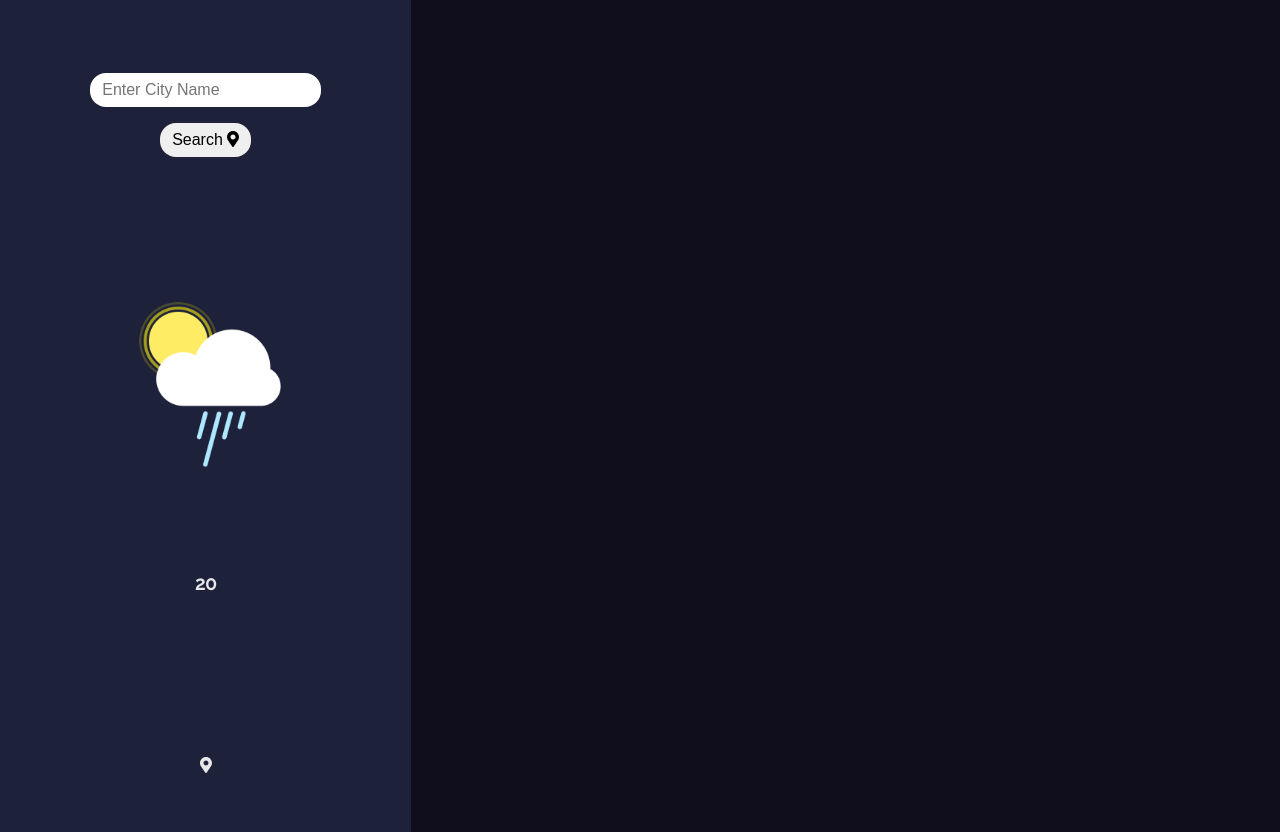
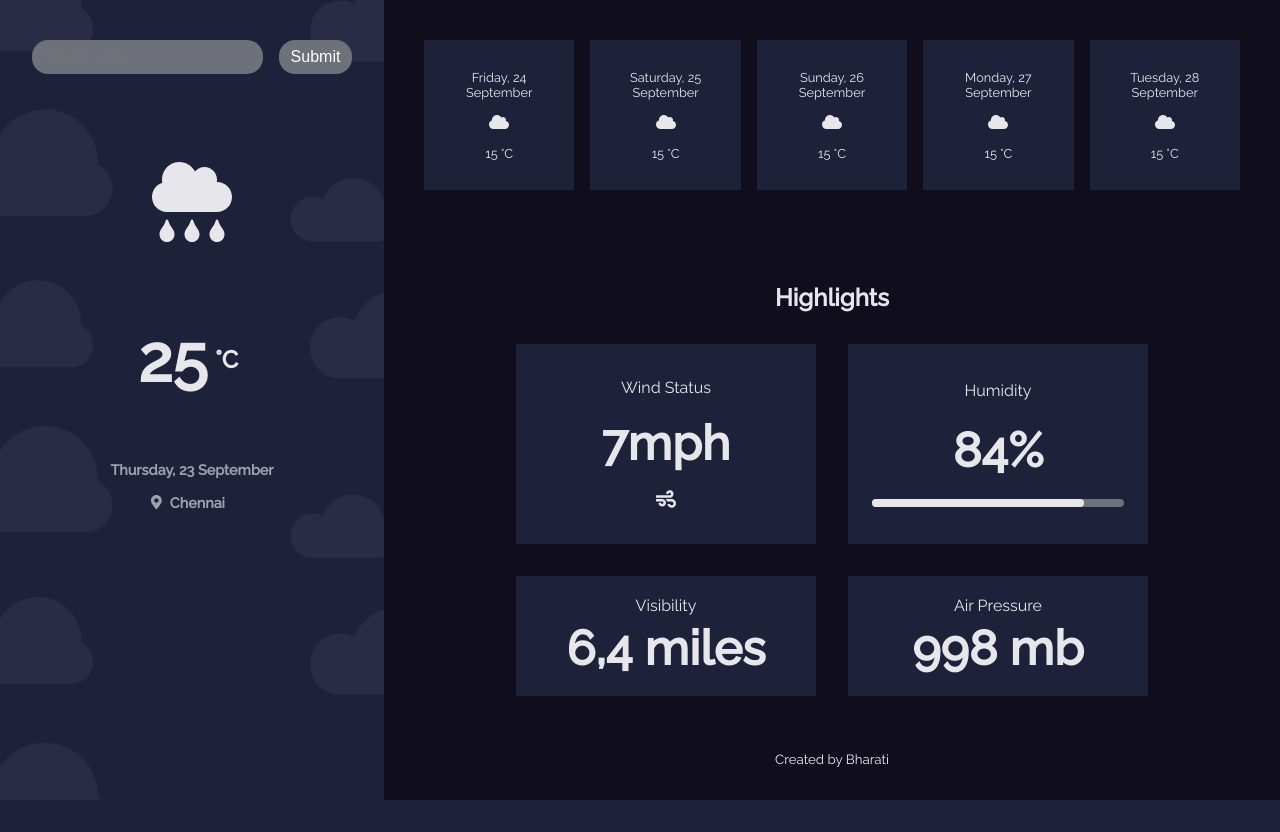
Before and after one commit to bharati-21/react-weather-app, a React (Create React App) app: page / in a window 1280 px wide. After the commit the page ends 800 px from the top, so only its background shows below. Built offline with nearby package versions, Linux system fonts and the light colour scheme.

Commit message:
basic ui

```diff
--- a/src/App.css
+++ b/src/App.css
@@ -10,101 +10,220 @@ html {
 
 body {
   font-family: 'Raleway', sans-serif;
-  height: 100%;
-  width: 100%;
   display: flex;
   flex-direction: column;
   justify-content: center;
   align-content: center;
-
-  background-color: #100E1D;
+  background-color: #1E213A;
   color: #E7E7EB;
-}
-
-.App {
-  display: flex;
-  flex-direction: row;
-  align-items: center;
-  align-content: center;
-  justify-content: center;
-  min-height: 100%;
   width: 100%;
 }
 
-.weather-today {
-  background-color: #1E213A;
-  padding: 1rem;
-  flex: 2;
-  padding: 1rem 2rem;
+
+.App {
+  min-height: 100vh;
+  display: grid;
+  grid-auto-flow: column;
+  gap: 0;
+  width: 100%;
+  grid-template-columns: 30% 70%;
 }
 
-.flex-container {
+.container {
+  padding: 1rem;
   display: flex;
   flex-direction: column;
+  justify-content: space-between;
   align-items: center;
-  justify-content: space-around;
-  width: 100%;
-  min-height: 100vh;
+  text-align: center;
+  position: relative;
 }
 
 
-.weather-today input[type="text"].city-input{
+.weather-today .container {
+  justify-content: flex-start;
+  overflow: hidden;
+  position: sticky;
+  top: 0px;
+  height: 100vh;
+}
+
+.weather-today .container::after {
+  position: absolute;
+  top: 0;
+  left: 0;
+  content: '';
+  width: 100%;
+  height: 100%;
+  opacity: 0.05;
+  background: url('./assets/Cloud-background.png') center center/ 150%;
+  background-origin:content-box;
+}
+
+.weather-today .container > * {
+  z-index: 1;
+}
+
+.weather-today .city-form {
+  margin: 1rem auto 2rem auto;
+}
+
+.weather-today .city-input, .btn-search-city {
   padding: 0.5rem 0.75rem;
+  margin: 0.5rem;
+  display: inline-block;
+  outline: none;
+
+  background-color: #6E707A;
+  color: #fff;
+  border: none;
   border-radius: 1rem;
-  outline: none;
-  border: none;
-  display: block;
-  margin: 1rem auto;
   font-size: 1rem;
+}
+
+.weather-today .weather-icon {
+  margin: 3rem auto;
+}
+
+.weather-today .weather-temp {
+  margin: 2rem  auto;
+  font-size: 4rem;
+  display: flex;
+  justify-content: center;
+  align-items: center;
+}
+
+.weather-today .weather-temp .temp-unit {
+  font-size: 1.5rem;
+  margin: 0 0.5rem;
+
+}
+
+.weather-date-place {
+  margin: 1rem;
+  color: #A09FB1;
+  font-size: 0.9rem;
+  font-weight: bold;
+}
+
+.weather-today .weather-date {
   margin: 1rem auto;
 }
 
-.weather-today button[type="submit"].city-search{
-  padding: 0.5rem 0.75rem;
-  border-radius: 1rem;
-  outline: none;
-  border: none;
-  display: block;
-  font-size: 1rem;
-  margin: 0 auto 2rem auto;
-}
-
- img {
-  display: block;
-  margin: 1.5rem auto;
-  max-width: 150px;
+.weather-place {
+  margin: auto 0.5rem;
 }
 
 .weather-future {
-  flex: 5;
-}
-
-@media screen and (max-width: 800px) {
-  .App {
-    flex-direction: column;
-  }
-
-  .weather-today, .weather-future {
-    flex: 1 1 100%;
-    width: 100%;
-  }
-
-  .weather-today input[type="text"].city-input,
-  .weather-today button[type="submit"].city-search{
-    display: inline-block;
-    margin-right: 0.5rem;
-    margin-left: 0.5rem;
-  }
+  background: #100E1D;
+  padding: 2rem;
 }
 
 
+.weather-future-temp, .weather-future-date {
+  font-size: 0.8rem;
+}
 
-@media screen and (max-width: 500px) {
+.cards-container {
+  display: grid;
+  grid-template-columns: repeat(5,1fr);
+}
 
-  .weather-today input[type="text"].city-input,
-  .weather-today button[type="submit"].city-search{
-    display: block;
-    margin-right: auto;
-    margin-left: auto;
+
+.weather-today-highlights .cards-container {
+  grid-template-columns: repeat(2, 1fr);
+}
+
+.card {
+  display: flex;
+  flex-direction: column;
+  justify-content: space-evenly;
+  align-items: center;
+  background-color: #1E213A;
+
+}
+
+
+.card.small {
+  flex: 0 1 110px;
+  height: 150px;
+  min-width: 110px;
+  padding: 1rem;
+  margin: 0.5rem;
+}
+
+.weather-today-highlights > h2 {
+  margin: 3rem auto 1rem auto;
+}
+
+.weather-today-highlights .cards-container .card {
+  font-size: 2rem;
+}
+
+.card.large {
+  flex: 0 1 300px;
+  height: 200px;
+  width: 300px;
+  min-width: 200px;
+  padding: 1rem 1.5rem;
+  margin: 1rem;
+}
+
+.card.medium {
+  flex: 0 1 300px;
+  height: 120px;
+  width: 300px;
+  min-width: 200px;
+  padding: 1rem;
+  margin: 1rem;
+}
+
+
+.progress-bar {
+  width: 100%;
+  background-color: #6E707A;
+  height: 8px;
+  border-radius: 2rem;
+  -webkit-border-radius: 2rem;
+  -moz-border-radius: 2rem;
+  -ms-border-radius: 2rem;
+  -o-border-radius: 2rem;
+  position: relative;
+}
+
+.progress-bar::after {
+  position: absolute;
+  background-color: #E7E7EB;
+  content:'';
+  width: 84%;
+  height: 100%;
+  left: 0;
+  top: 0;
+  border-radius: 2rem;
+  -webkit-border-radius: 2rem;
+  -moz-border-radius: 2rem;
+  -ms-border-radius: 2rem;
+  -o-border-radius: 2rem;
+}
+
+.card.large p, .card.medium p {
+  font-size: 1rem;
+}
+
+.weather-highlight-icon {
+  font-size: 1.25rem;
+}
+
+footer {
+   text-align: center;
+}
+
+@media screen and (max-width: 1000px) {
+  .card.large {
+    width: 250px;
+  }
+
+  .cards-container {
+    grid-template-columns: repeat(3,1fr);
   }
 }
--- a/src/App.js
+++ b/src/App.js
@@ -1,50 +1,210 @@
 import './App.css';
 import {useState} from 'react'
 import { FontAwesomeIcon } from '@fortawesome/react-fontawesome';
-import { faMapMarkerAlt } from '@fortawesome/free-solid-svg-icons';
+import { faMapMarkerAlt, faCloud, faCloudRain, faCloudSun, faSun, faWind} from '@fortawesome/free-solid-svg-icons';
 import lightShower from'./assets/Shower.png';
 
 
 
 console.log(lightShower);
 
+const days = ['Sunday', 'Monday', 'Tuesday', 'Wednesday', 'Thursday', 'Friday', 'Saturday'];
+
+const months = ['January', 'February', 'March', 'April', 'May', 'June', 'July', 'August', 'September', 'October', 'November', 'december'];
+
+const todayDate = 29;
+const nextFiveDays = [];
+for(let i = 0; i<5; i++) {
+  const nextDate = new Date();
+  nextDate.setDate(nextDate.getDate()+i+1);
+
+  nextFiveDays[i] = `${days[nextDate.getDay()]}, ${nextDate.getDate()} ${months[nextDate.getMonth()]}`;
+  console.log(nextFiveDays[i]);
+}
 
 function App() {
 
-  const [city, setCity] = useState("");
+
+  const [city, setCity] = useState("Chennai");
+  const [unit, setUnit] = useState("°C");
+
+  const today = `${days[new Date().getDay()]}, ${new Date().getDate()} ${months[new Date().getMonth()]}`;
+  console.log(today);
+
+  function changeCity(e){
+    setCity(e.target.value);
+  }
 
   function searchCity(e) {
     e.preventDefault();
-    setCity(e.target.value);
   }
 
   return (
     <main className="App">
       <section className="weather-today">
-        <article className="flex-container">
-          <div className="flex-item">
-            <form className="city-form" onSubmit={(e) => searchCity(e)}>
-              <input type="text" name="city-input" className="city-input" id="city-input"  placeholder="Enter City Name"/>
-              <button type="submit" value="Search" className="city-search">Search <FontAwesomeIcon icon={faMapMarkerAlt}></FontAwesomeIcon></button>
+        <div className="container">
+          <article className="weather-city">
+            <form className="city-form" onSubmit={searchCity}>
+              <input className="city-input" placeholder="Search City" onChange={changeCity}/>
+              <input type="submit" className="btn-search-city"></input>
             </form>
-          </div>
-          <div className="flex-item">
-            <img src={lightShower}></img>
-          </div>
-          <h1 className="weather-temp">20</h1>
-          <h3 className="weather-desc"></h3>
-          <div className="weather-date-place">
-            <p className="weather-date"></p>
+          </article>
+          <article className="weather-icon">
+            <FontAwesomeIcon icon={faCloudRain} size="5x"></FontAwesomeIcon>
+          </article>
+          <article className="weather-data">
+            <h1 className="weather-temp">
+              <span className="temp-value">25</span>
+              <span className="temp-unit">{unit}</span>
+            </h1>
+            <h3 className="weather-desc"></h3>
+          </article>
+          <article className="weather-date-place">
+            <p className="weather-date">
+              {today}
+            </p>
             <p className="weather-place">
-              <span className="fontawesome-icon">
-              <FontAwesomeIcon icon={faMapMarkerAlt}></FontAwesomeIcon></span>
+              <span className="location-icon">
+                <FontAwesomeIcon icon={faMapMarkerAlt}></FontAwesomeIcon>
+              </span>
+              <span className="weather-place">
+                {city}
+              </span>
+            </p>
+          </article>
+        </div>
+      </section>
+      <section className="container weather-future">
+        <article className="weather-future-forecast cards-container">
+          {
+            nextFiveDays.map(date => {
+              return <div className="card small">
+                <p className="weather-future-date">{date}</p>
+                <p className="weather-future-icon"><FontAwesomeIcon icon={faCloud}></FontAwesomeIcon></p>
+                <p className="weather-future-temp">15 {unit}</p>
+              </div>
+            })
+          }
+        </article>
+        <article className="weather-today-highlights">
+          <h2 className="highlights-head">Highlights</h2>
+          <div className="cards-container">
+            <div className="card large">
+              <p className="weather-highlight">Wind Status</p>
+              <h2 className="weather-highlight-value">7mph</h2>
+              <p>
+                <FontAwesomeIcon icon={faWind} className="weather-highlight-icon"></FontAwesomeIcon>
               </p>
+            </div>
+            <div className="card large">
+              <p className="weather-highlight">Humidity</p>
+              <h2 className="weather-highlight-value">
+                <span className="humidity-value">84</span>
+                <span className="humidity-unit">%</span>
+              </h2>
+              <div className="progress-bar"></div>
+            </div>
+            <div className="card medium">
+              <p className="weather-highlight">Visibility</p>
+              <h2 className="weather-highlight-value">6,4 miles</h2>
+            </div>
+            <div className="card medium">
+              <p className="weather-highlight">Air Pressure</p>
+              <h2 className="weather-highlight-value">998 mb</h2>
+            </div>
           </div>
         </article>
+        <footer>
+          <small>Created by Bharati</small>
+        </footer>
       </section>
-      <section className="weather-future"></section>
     </main>
   );
 }
 
 export default App;
+
+
+/*
+<section className="weather-today">
+        <article className="flex-container">
+          <div className="flex-item">
+            <form className="city-form" onSubmit={searchCity}>
+              <input type="text" name="city-input" className="city-input" id="city-input"  placeholder="Enter City Name" onChange={changeCity}/>
+              <button type="submit" value="Search" className="city-search">Search <FontAwesomeIcon icon={faMapMarkerAlt}></FontAwesomeIcon></button>
+            </form>
+            <img src={lightShower}></img>
+          </div>
+
+          <h1 className="weather-temp">20<span className="weather-temp-unit">C</span></h1>
+          <h3 className="weather-desc">Windy</h3>
+          <div className="weather-date-place">
+            <p className="weather-date"></p>
+            <p className="weather-place">
+              <span className="fontawesome-icon">
+                <FontAwesomeIcon icon={faMapMarkerAlt}></FontAwesomeIcon>
+              </span>
+              <span className="weather-city">
+                {city}
+              </span>
+              </p>
+          </div>
+        </article>
+      </section>
+      <section className="weather-future">
+        <article className="flex-container">
+          <div className="card-container future-forecast">
+            <div className="card">
+              <h4 className="weather-future-date">Day 1</h4>
+              <div className="weather-future-icon"></div>
+              <p className="weather-future-temp"></p>
+            </div>
+            <div className="card">
+              <h4 className="weather-future-date">Day 2</h4>
+              <div className="weather-future-icon"></div>
+              <p className="weather-future-temp"></p>
+            </div>
+            <div className="card">
+              <h4 className="weather-future-date">Day 3</h4>
+              <div className="weather-future-icon"></div>
+              <p className="weather-future-temp"></p>
+            </div>
+            <div className="card">
+              <h4 className="weather-future-date">Day 4</h4>
+              <div className="weather-future-icon"></div>
+              <p className="weather-future-temp"></p>
+            </div>
+            <div className="card">
+              <h4 className="weather-future-date">Day 5</h4>
+              <div className="weather-future-icon"></div>
+              <p className="weather-future-temp"></p>
+            </div>
+          </div>
+          <div className="weather-today-highlights">
+            <h2>Today's Highlights</h2>
+            <div className="card-container highlights">
+              <div className="card">
+                <h4 className="weather-highlight">Wind Status</h4>
+                <p className="weather-highlight-value"></p>
+              </div>
+              <div className="card">
+                <h4 className="weather-highlight">Humidity</h4>
+                <p className="weather-highlight-value"></p>
+              </div>
+              <div className="card">
+                <h4 className="weather-highlight">Visibility</h4>
+                <p className="weather-highlight-value"></p>
+              </div>
+              <div className="card">
+                <h4 className="weather-highlight">Air Pressure</h4>
+                <p className="weather-highlight-value"></p>
+              </div>
+            </div>
+          </div>
+          <footer>
+            <small>created by Bharati</small>
+          </footer>
+        </article>
+
+      </section>
+      */
```
